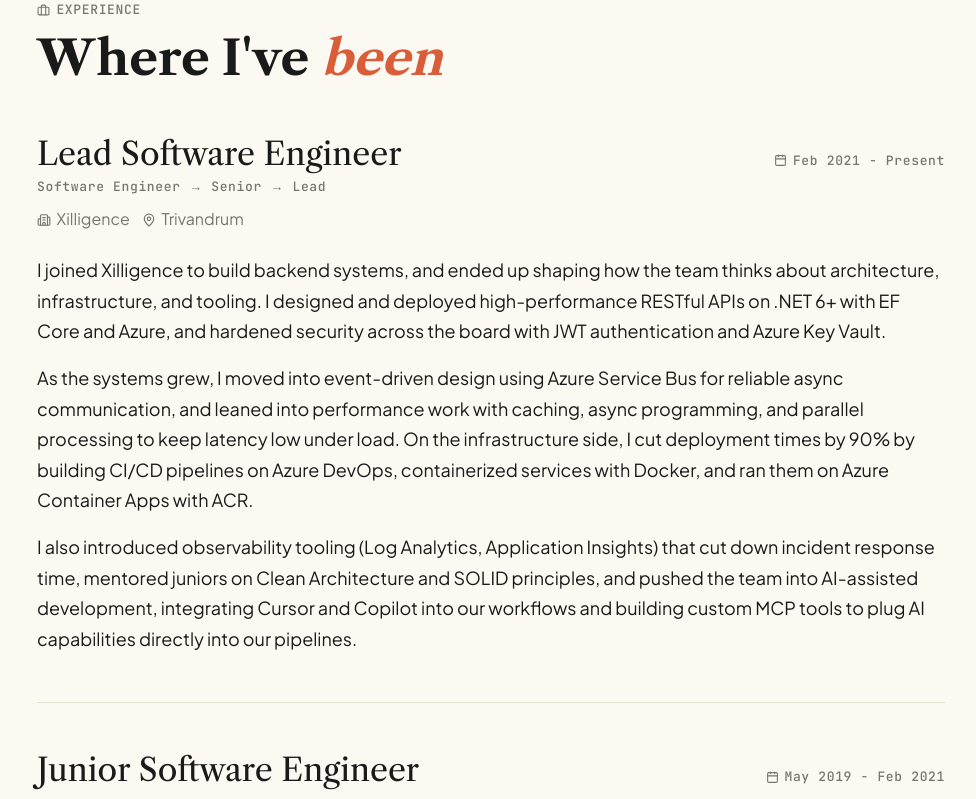
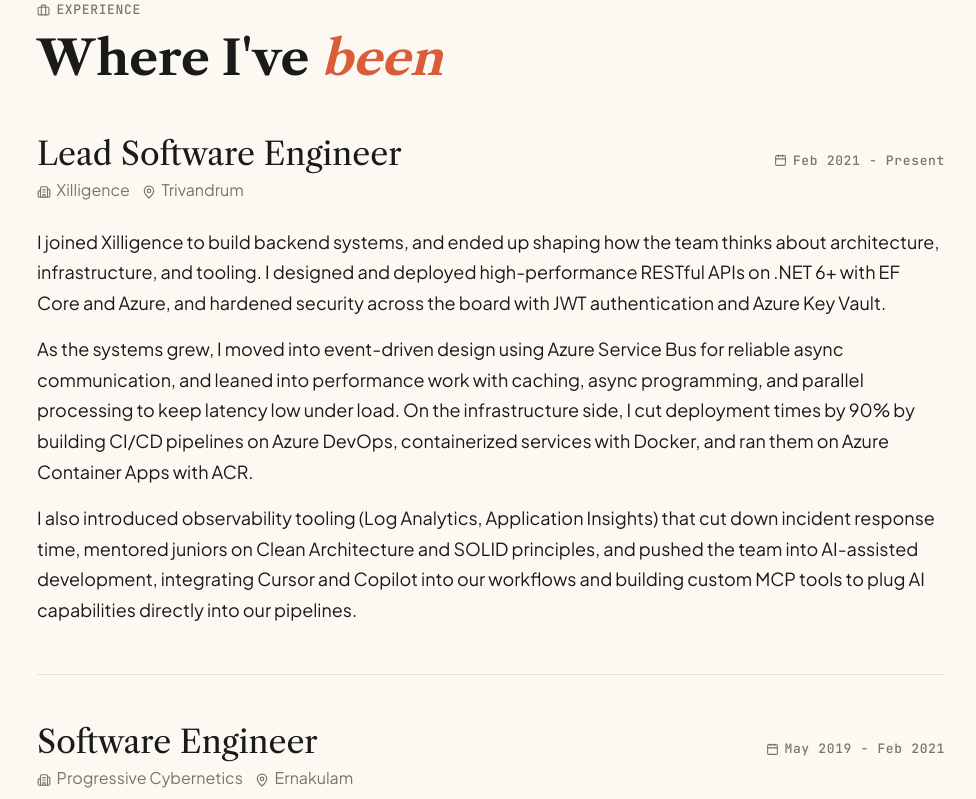
Before and after one commit to DotNetTitan/portfolio, a Next.js app: page / in a window 1280 px wide. Shown: the part 860-1659 px from the top of the page, without its empty margins (149-1125 px from the left). Built offline with nearby package versions, Linux system fonts and the light colour scheme; no server answers.

Commit message:
fix: Remove climb property from experience data for clarity

```diff
--- a/src/components/Experience.tsx
+++ b/src/components/Experience.tsx
@@ -26,11 +26,6 @@ export default function Experience() {
               <h3>{job.role}</h3>
               <span className="mono-label"><Calendar size={13} style={{ verticalAlign: "middle", marginRight: "0.35rem" }} />{job.period}</span>
             </div>
-            {"climb" in job && (
-              <span className="mono-label" style={{ display: "block", marginBottom: "0.5rem" }}>
-                {job.climb}
-              </span>
-            )}
             <span style={{
               fontFamily: "var(--font-sans)",
               fontSize: "1rem",
--- a/src/data/index.ts
+++ b/src/data/index.ts
@@ -12,7 +12,6 @@ export const experience = [
   {
     company: "Xilligence",
     role: "Lead Software Engineer",
-    climb: "Software Engineer → Senior → Lead",
     period: "Feb 2021 - Present",
     location: "Trivandrum",
     highlights: [
@@ -23,7 +22,7 @@ export const experience = [
   },
   {
     company: "Progressive Cybernetics",
-    role: "Junior Software Engineer",
+    role: "Software Engineer",
     period: "May 2019 - Feb 2021",
     location: "Ernakulam",
     highlights: [
```
